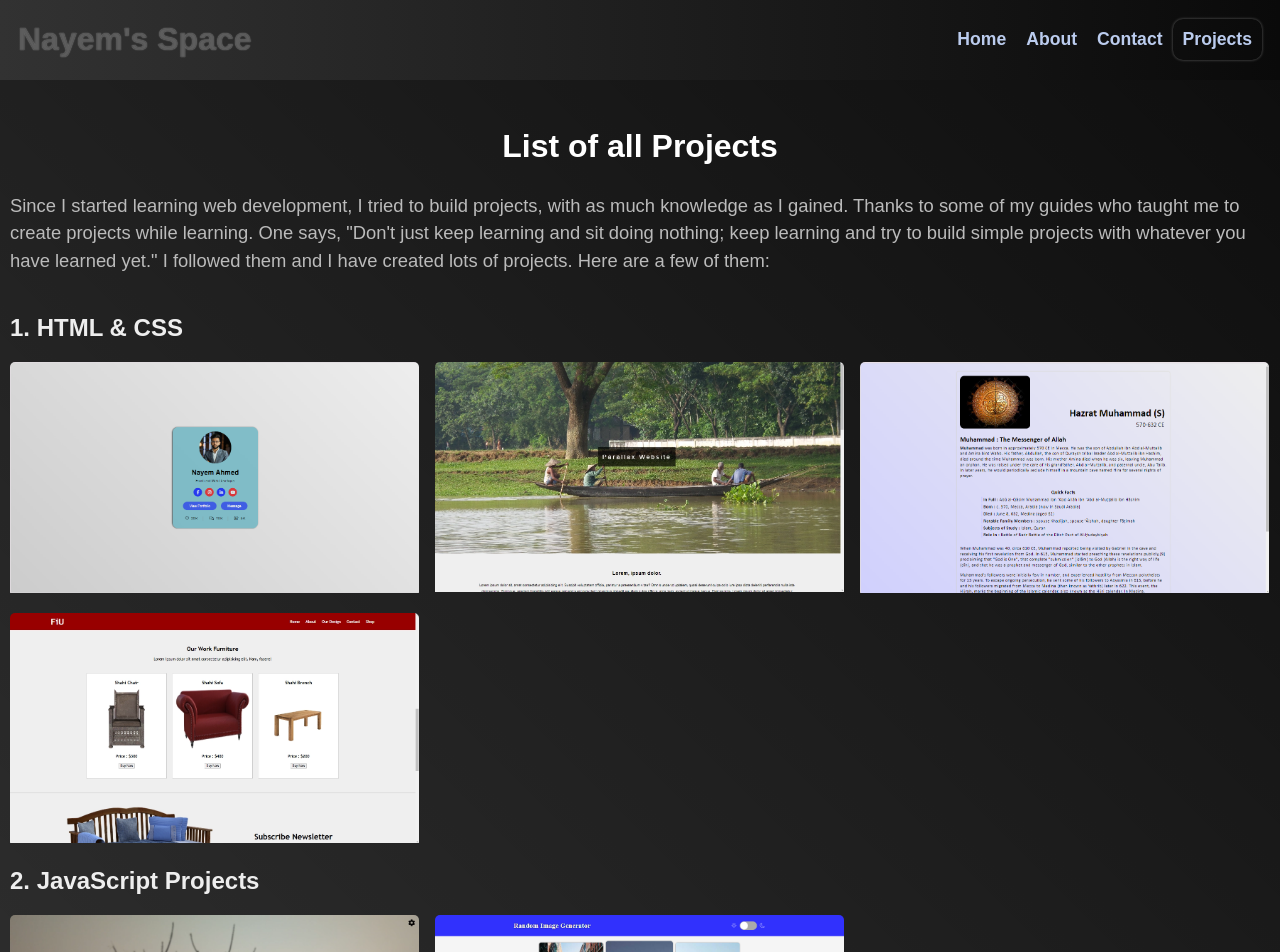
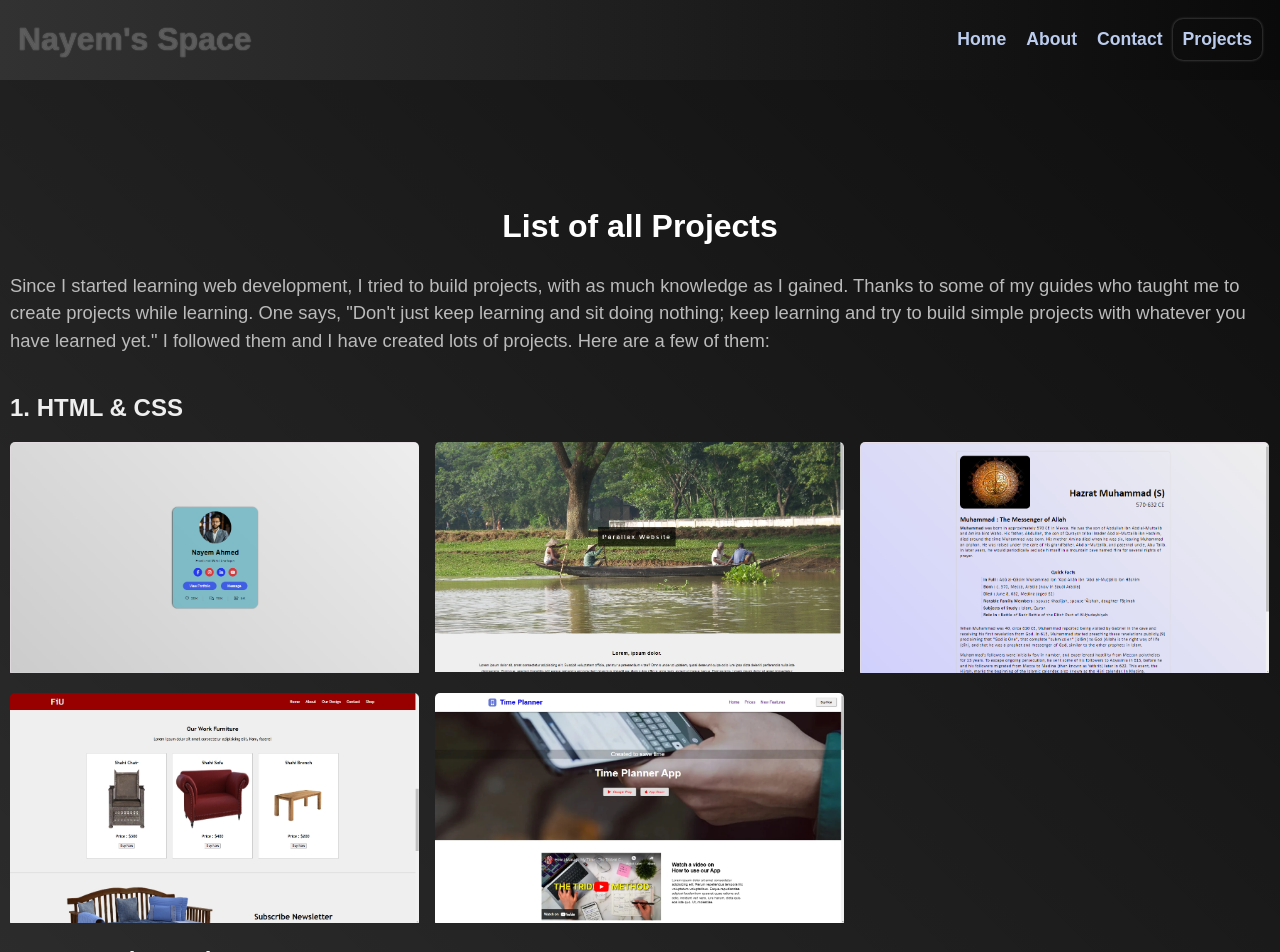
Before and after one commit to nayem-ahmedz/nayem-ahmed, a React (Create React App) app: page /pages/projects in a window 1280 px wide. Shown: the top 952 px of the page. Built offline with nearby package versions, Linux system fonts and the light colour scheme.

Commit message:
Added a project, Download CV button in Home

```diff
--- a/src/App.css
+++ b/src/App.css
@@ -2,7 +2,10 @@
     box-sizing: border-box;
 }
 body{
-    margin: 0; min-height: 100vh; display: flex; flex-direction: column; background-image: linear-gradient(45deg, rgba(0,0,0,0.75), rgba(0,0,0,0.95)); font-family: Arial, Helvetica, sans-serif;
+    margin: 0; min-height: 100vh; background-image: linear-gradient(45deg, rgba(0,0,0,0.75), rgba(0,0,0,0.95)); font-family: Arial, Helvetica, sans-serif;
+}
+#root{
+    display: flex; flex-direction: column; min-height: 100vh;
 }
 header, footer{
     flex-shrink: 0;
@@ -90,7 +93,7 @@ main{
     content: '_'; color: white;
 }
 .lets-talk{
-    background-color: #eee; color: black; border: 1px solid black; display: inline-block; padding: 8px 20px; font-size: 1rem; border-radius: 10px; opacity: 0.5; margin-top: 20px; transition: all 0.3s ease; text-decoration: none;
+    background-color: #eee; color: black; border: 1px solid black; display: inline-block; padding: 8px 20px; font-size: 1rem; border-radius: 10px; opacity: 0.5; margin-top: 20px; margin-right: 15px; transition: all 0.3s ease; text-decoration: none;
 }
 .lets-talk:hover{
     opacity: 1.0;
--- a/src/comps/Home.js
+++ b/src/comps/Home.js
@@ -15,6 +15,7 @@ function Home(){
                     <p className="mcr-hey">Hey There, I am</p>
                     <h1 className="mcr-name">Nayem Ahmed</h1>
                     <h3 className="mcr-rule">I am a <span id="mcr-rule-title">Front-end Web Developer</span></h3>
+                    <a href="/cv-nayem-ahmed.pdf" download="Nayem_Ahmed_CV.pdf" target="_blank" rel="noopener noreferrer" className="lets-talk">Download CV</a>
                     <Link to='/pages/contact' className='lets-talk'>Let's talk</Link>
                 </div>
             </div>
--- a/src/pages/Projects.js
+++ b/src/pages/Projects.js
@@ -4,6 +4,7 @@ import profileCard from '../projects/profile-card.PNG';
 import parralaxWeb from '../projects/parallax-website.webp';
 import tributeWeb from '../projects/tribute-website.PNG';
 import furnitureWeb from '../projects/furniture-website.webp';
+import tpaWeb from '../projects/time-planner-app.webp';
 import lifeTimer from '../projects/life-timer-app.webp';
 import randomImg from '../projects/random-image-generator.PNG';
 import simpleLudo from '../projects/simple-ludo.PNG';
@@ -50,6 +51,12 @@ function Projects(){
                                 <img src={furnitureWeb} alt="Furniture Website screenshot" />
                             </a>
                             <h3 className="project-name">Furniture Website</h3>
+                        </div>
+                        <div className="project-inner">
+                            <a href="https://wev-dev.netlify.app/projects/time-planner-app/" target="_blank" rel="noopener noreferrer">
+                                <img src={tpaWeb} alt="Time Planner App website screenshot" />
+                            </a>
+                            <h3 className="project-name">Time Planner App</h3>
                         </div>
                     </div>
                 </article>
```
Also changed, not shown: src/projects/time-planner-app.webp (added), 1 other file (tests, documents, lock files or other folders).
